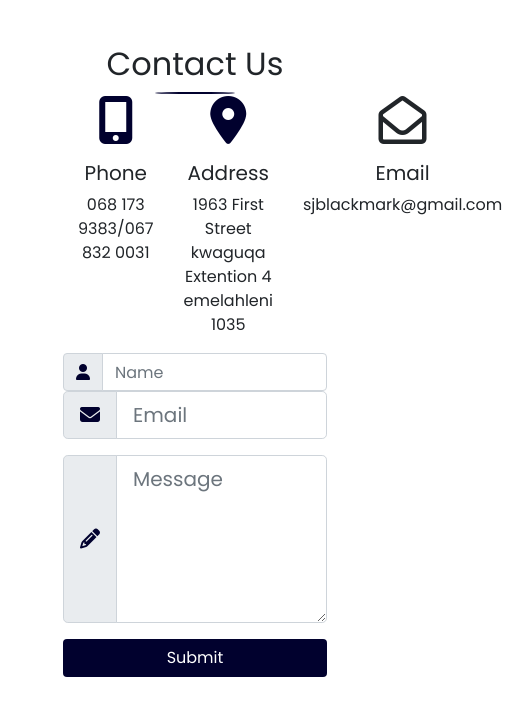
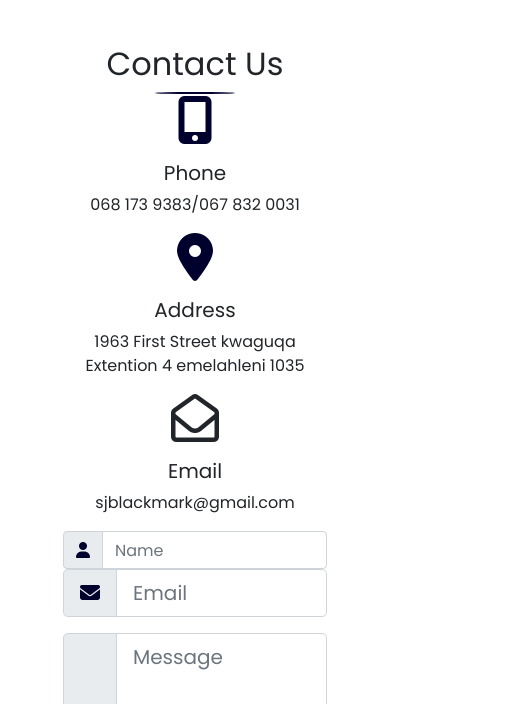
Before and after one commit to SJSibeko/SJBlackmark, a plain HTML site: page docs/index.html in a window 390 px wide. Shown: the part 5945-6649 px from the top of the page, 517 px wide, since content can reach past the window. Drawn offline with nearby package versions, Linux system fonts and the light colour scheme.

Commit message:
Update index.css

```diff
--- a/docs/index.css
+++ b/docs/index.css
@@ -331,6 +331,13 @@ left: 0;
     display: flex;
     text-align: center;
 }
+@media screen and (max-width:800px) {
+    .contact-us .row-contact
+{
+
+    display: block;
+    text-align: center;
+}
 .contact .fas
 {
     color: #01012e;
```
